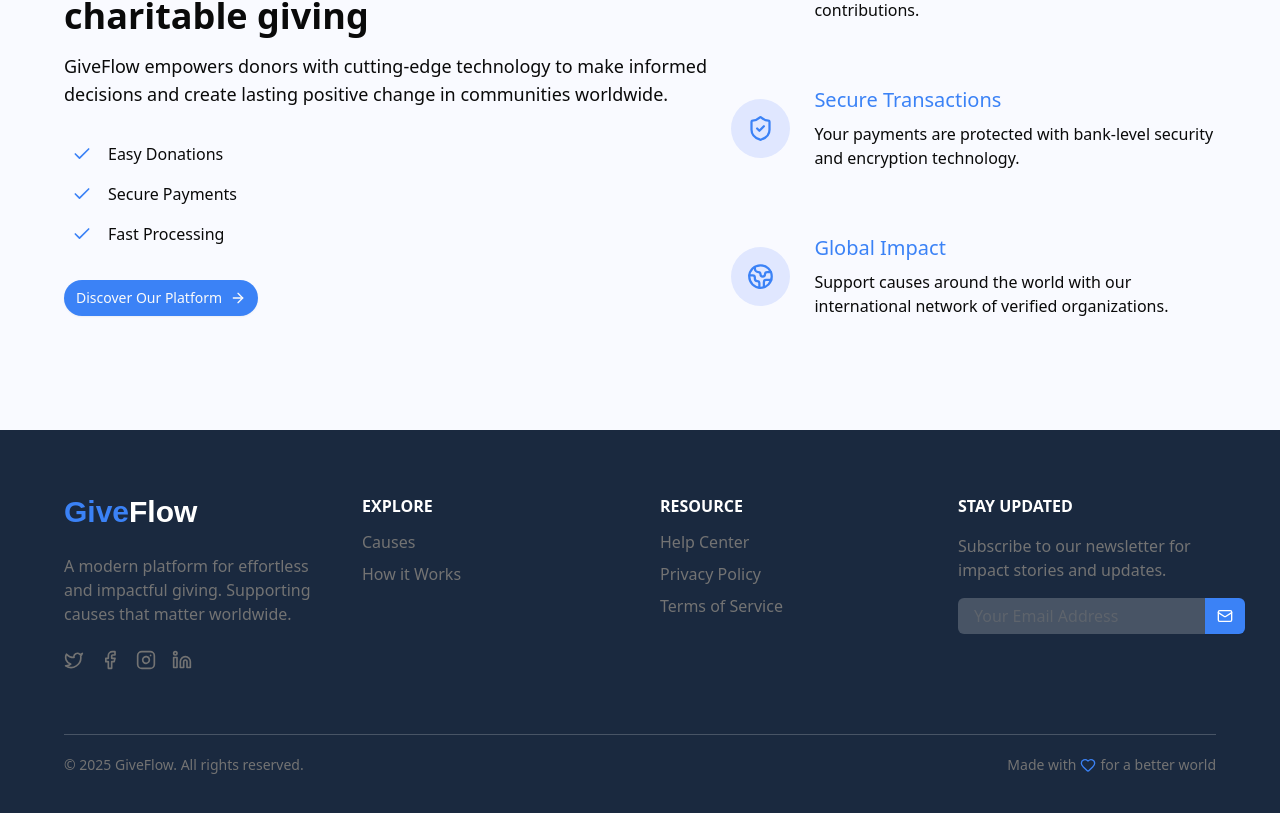
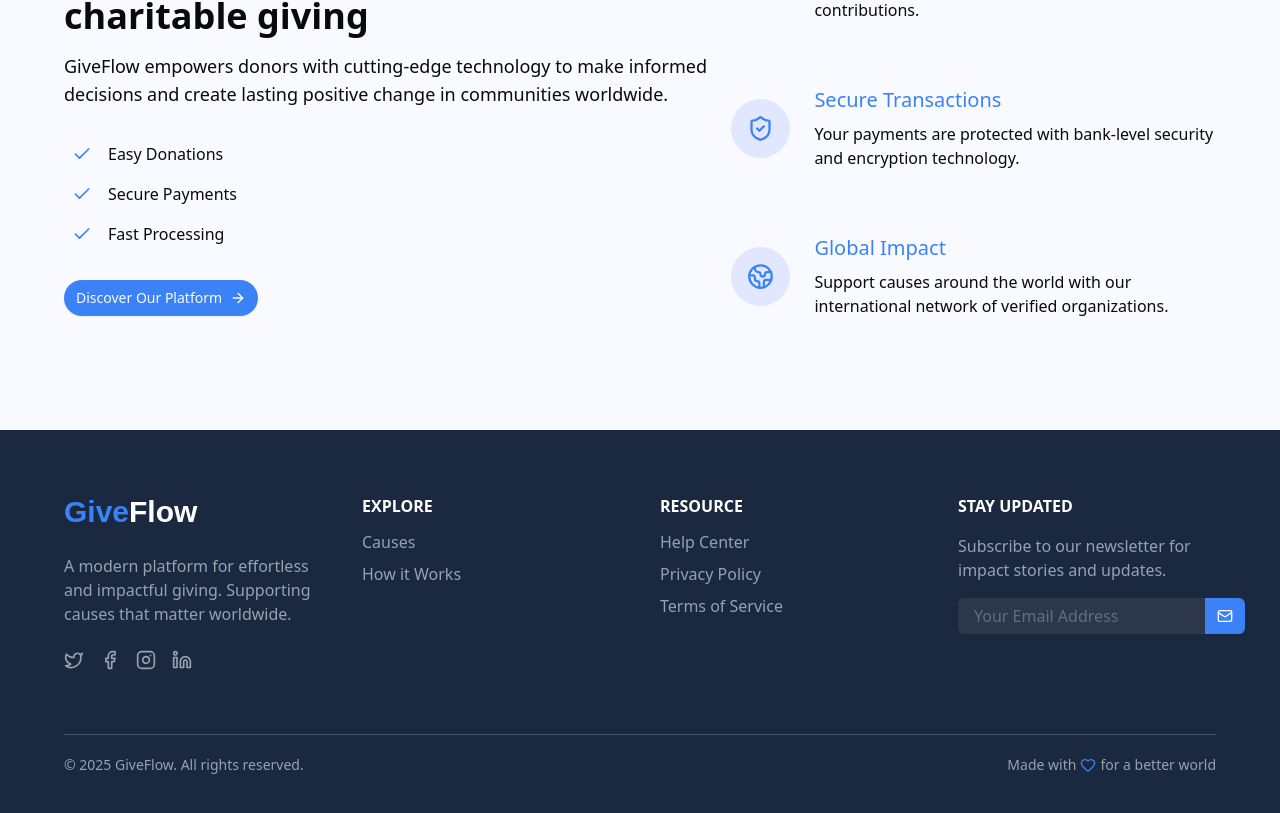
Before and after one commit to DrZiMo/giveflow-nextjs, a Next.js app: page / in a window 1280 px wide. Shown: the part 1611-2424 px from the top of the page. Built offline with nearby package versions, Linux system fonts and the light colour scheme.

Commit message:
fixed the footer font color

```diff
--- a/src/components/Footer/Footer.tsx
+++ b/src/components/Footer/Footer.tsx
@@ -18,7 +18,7 @@ const Footer = () => {
   ]
 
   return (
-    <div className='bg-dark-primary mt-20 text-muted-foreground w-full'>
+    <div className='bg-dark-primary mt-20 text-gray-400 w-full'>
       <div className='w-[90%] 2xl:w-[1300px] mx-auto py-16'>
         <div className='grid grid-cols-4 gap-10'>
           <FooterMain />
--- a/src/components/Footer/FooterUpdate.tsx
+++ b/src/components/Footer/FooterUpdate.tsx
@@ -6,7 +6,7 @@ const FooterUpdated = () => {
     <div className='flex flex-col gap-4'>
       <h2 className='text-white font-semibold'>STAY UPDATED</h2>
       <p>Subscribe to our newsletter for impact stories and updates.</p>
-      <div className='bg-faded flex justify-between items-center pl-4 rounded-l-sm'>
+      <div className='bg-muted-foreground/20 flex justify-between items-center pl-4 rounded-l-sm'>
         <input
           type='text'
           placeholder='Your Email Address'
```
